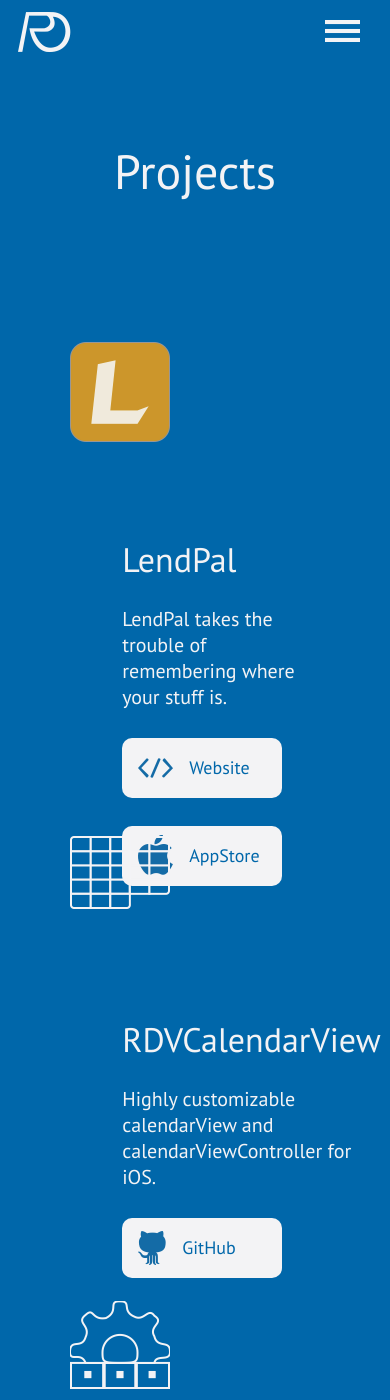
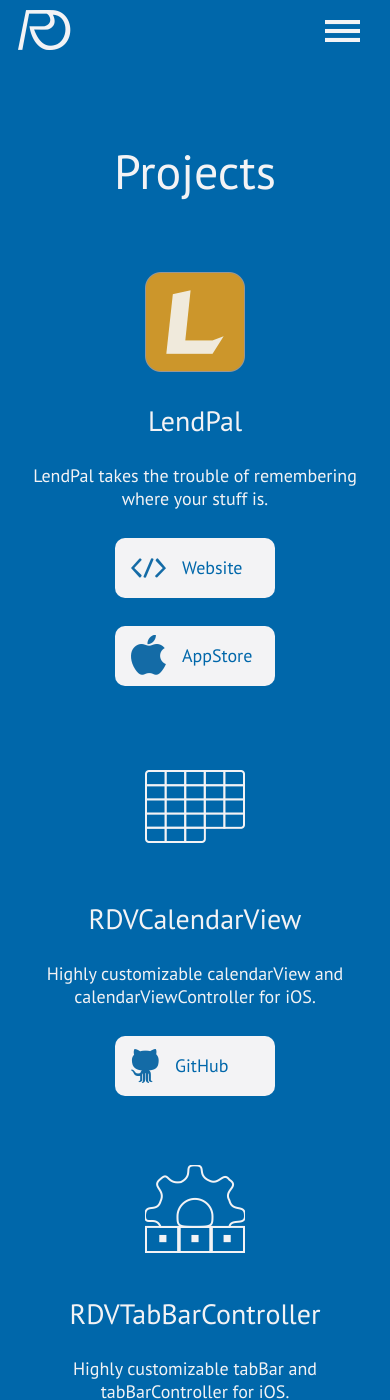
Before and after one commit to robbdimitrov/robbdimitrov.github.io, a Jekyll site: the page projects/index.html, which Jekyll copies as it is, in a window 390 px wide and 1400 px high. Built offline with Jekyll 4.4.1, drawn with Linux system fonts in a browser that asks for light colours; Markdown is read by kramdown in place of the engine named in the settings.

Commit message:
Make Projects page responsive.

```diff
--- a/css/stylesheet.css
+++ b/css/stylesheet.css
@@ -99,7 +99,7 @@
     width: 54px;
     height: 42px;
     float: left;
-    margin-top: 12px;
+    margin-top: 10px;
     margin-left: 18px;
 }
 
@@ -265,9 +265,7 @@
 	border-radius: 10px;
 	width: 160px;
 	height: 60px;
-	margin-left: 52px;
-	margin-right: 0px;
-	margin-top: 28px;
+	margin: 28px 0 25px 52px;
 	float: left;
 	font-size: 18px;
 	color: #0067AA;
@@ -301,7 +299,7 @@
 
 .project_container {
 	margin-top: 10px;
-	height: 240px;
+	min-height: 240px;
 }
 
 .button_name {
@@ -471,6 +469,27 @@
 	}
 }
 
+@media only screen and (max-width : 1190px) {
+	#projects_list {
+		margin-left: 15%;
+		margin-right: 15%;
+	}
+}
+
+@media only screen and (max-width : 1090px) {
+	#projects_list {
+		margin-left: 10%;
+		margin-right: 10%;
+	}
+}
+
+@media only screen and (max-width : 960px) {
+	#projects_list {
+		margin-left: 52px;
+		margin-right: 52px;
+	}
+}
+
 @media only screen and (max-width : 920px) {
 	.infobox, #biography_image {
 		margin-left: 6%;
@@ -485,6 +504,17 @@
 	.articles {
 		margin-left: 10%;
 		margin-right: 10%;
+	}
+
+	#projects_list {
+		margin-left: 4%;
+		margin-right: 4%;
+	}
+}
+
+@media only screen and (max-width : 840px) {
+	.project_content {
+		width: 80%;
 	}
 }
 
@@ -554,6 +584,62 @@
 	}
 }
 
+@media only screen and (max-width : 600px) {
+	#projects_list {
+		margin: 0;
+	}
+
+	.project_name {
+		font-size: 28px;
+		text-align: center;
+		margin-left: 0;
+		margin-right: 0;
+	}
+
+	.project_description {
+		font-size: 18px;
+		text-align: center;
+		width: 86%;
+		margin-left: auto;
+		margin-right: auto;
+	}
+
+	.project_image {
+		width: 100px;
+		height: 100px;
+		margin-left: auto;
+		margin-right: auto;
+		float: none;
+	}
+
+	.project_content {
+		float: none;
+		height: 80%;
+		width: 100%;
+		margin-top: 30px;
+	}
+
+	.project_image div {
+		float: none;
+		margin: 0;
+		padding: 0;
+	}
+
+	.project_buttons {
+		width: 100%;
+		height: auto;
+		margin-left: auto;
+		margin-right: auto;
+	}
+
+	.project_button {
+		display: block;
+		float: none;
+		margin-left: auto;
+		margin-right: auto;
+	}
+}
+
 @media only screen and (max-width : 520px) {
 	.title {
 		margin-left: 5%;
--- a/projects/index.html
+++ b/projects/index.html
@@ -35,6 +35,7 @@
 					<div class="project_content">
 						<p class="project_name">LendPal</p>
 						<p class="project_description">LendPal takes the trouble of remembering where your stuff is.</p>
+						<div class="project_buttons">
 							<a href="http://lendpalapp.com">
 								<div class="project_button">
 									<div class="website_icon"></div>
@@ -49,11 +50,13 @@
 							</a>
 						</div>
 					</div>
+				</div>
 				<div class="project_container" id="rdvcalendarview">
 					<div class="project_image"><div></div></div>
 					<div class="project_content">
 						<p class="project_name">RDVCalendarView</p>
 						<p class="project_description">Highly customizable calendarView and calendarViewController for iOS.</p>
+						<div class="project_buttons">
 							<a href="https://github.com/robbdimitrov/RDVCalendarView">
 								<div class="project_button">
 									<div class="github_icon"></div>
@@ -62,11 +65,13 @@
 							</a>
 						</div>
 					</div>
+				</div>
 				<div class="project_container" id="rdvtabbarcontroller">
 					<div class="project_image"><div></div></div>
 					<div class="project_content">
 						<p class="project_name">RDVTabBarController</p>
 						<p class="project_description">Highly customizable tabBar and tabBarController for iOS.</p>
+						<div class="project_buttons">
 							<a href="https://github.com/robbdimitrov/RDVTabBarController">
 								<div class="project_button">
 									<div class="github_icon"></div>
@@ -75,11 +80,13 @@
 							</a>
 						</div>
 					</div>
+				</div>
 				<div class="project_container" id="rdvkeyboardavoiding">
 					<div class="project_image"><div></div></div>
 					<div class="project_content">
 						<p class="project_name">RDVKeyboardAvoiding</p>
 						<p class="project_description">Keyboard avoiding scroll view for iOS.</p>
+						<div class="project_buttons">
 							<a href="https://github.com/robbdimitrov/RDVKeyboardAvoiding">
 								<div class="project_button">
 									<div class="github_icon"></div>
@@ -90,6 +97,7 @@
 					</div>
 				</div>
 			</div>
+		</div>
 		<footer>Copyright &copy; 2014 Robert Dimitrov</footer>
 	</body>
 	<script src="../js/jquery-2.0.3.min.js"></script>
```
Lines whose indentation alone changed are shown as unchanged.
